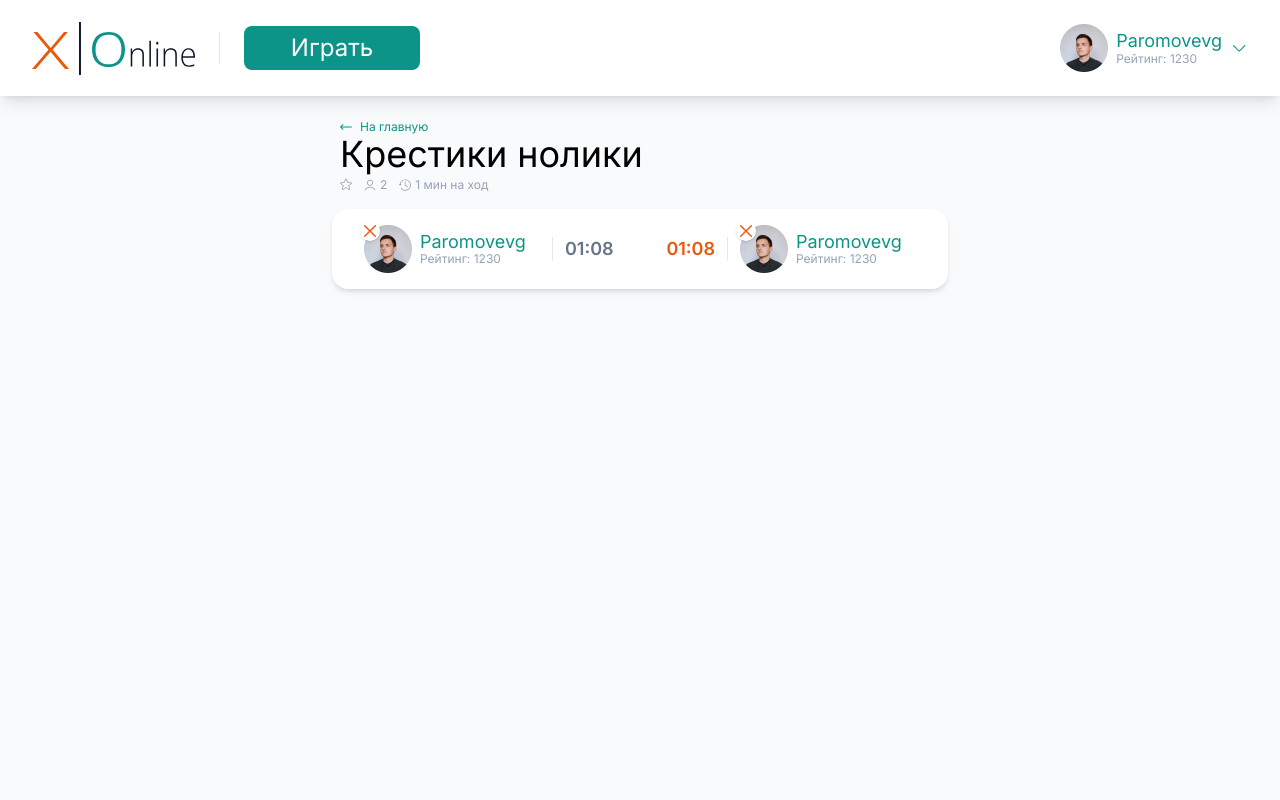
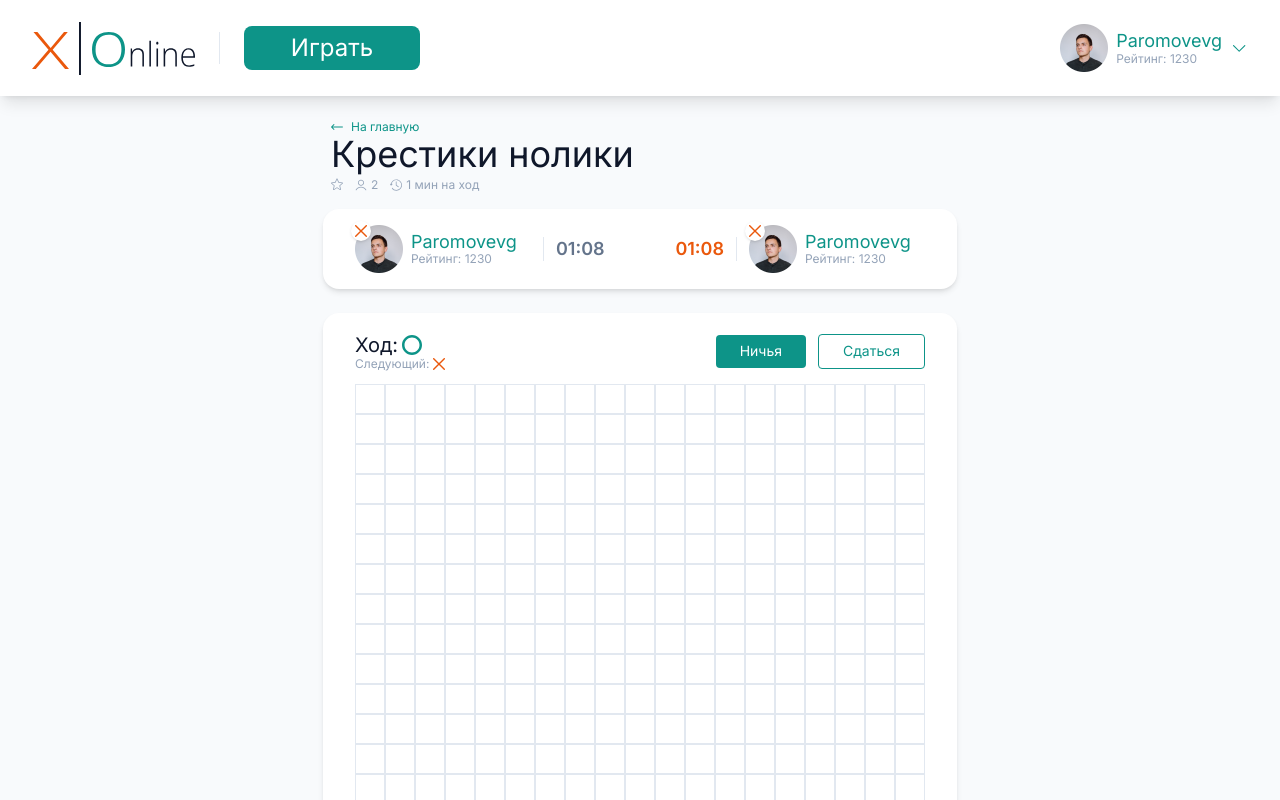
Before and after one commit to ingerstep/next-js, a Next.js app in the folder tic-tac-toe/: page / in a window 1280 px wide. Shown: the top 800 px of the page. Built offline with nearby package versions, Linux system fonts and the light colour scheme.

Commit message:
add ui kit + static field

```diff
--- /dev/null
+++ b/tic-tac-toe/components/game/game-field.jsx
@@ -0,0 +1,43 @@
+import clsx from "clsx";
+import { ZeroIcon } from "./icons/zero-icon";
+import { CrossIcon } from "./icons/cross-icon";
+import { UiButton } from "../uikit/ui-button";
+
+const cells = new Array(19 * 19).fill(null);
+
+export function GameField({ className }) {
+  return (
+    <div
+      className={clsx(
+        className,
+        "bg-white rounded-2xl shadow-md px-8 pt-5 pb-7 flex flex-col",
+      )}
+    >
+      <div className="flex gap-3 items-center">
+        <div className="mr-auto">
+          <div className="flex items-center gap-1 text-xl leading-tight">
+            Ход: <ZeroIcon className="w-5 h-5" />
+          </div>
+          <div className="flex items-center gap-1 text-xs leading-tight text-slate-400">
+            Следующий: <CrossIcon />
+          </div>
+        </div>
+
+        <UiButton size="md" variant="primary">
+          Ничья
+        </UiButton>
+        <UiButton size="md" variant="outline">
+          Сдаться
+        </UiButton>
+      </div>
+      <div className="grid grid-cols-[repeat(19,_30px)] grid-rows-[repeat(19,_30px)] -ml-px -mt-px pt-px pl-px mt-3">
+        {cells.map((_, i) => (
+          <button
+            key={i}
+            className="border border-slate-200 flex items-center justify-center"
+          ></button>
+        ))}
+      </div>
+    </div>
+  );
+}
--- a/tic-tac-toe/components/game/icons/history-icon.jsx
+++ b/tic-tac-toe/components/game/icons/history-icon.jsx
@@ -8,8 +8,8 @@ export function HistoryIcon() {
       fill="none"
     >
       <path
-        fill-rule="evenodd"
-        clip-rule="evenodd"
+        fillRule="evenodd"
+        clipRule="evenodd"
         d="M0.828815 5.0625C1.28631 2.35612 3.63025 0.375 6.37506 0.375C9.48175 0.375 12.0001 2.89331 12.0001 6C12.0001 9.10669 9.48175 11.625 6.37506 11.625C4.62419 11.6537 2.96969 10.8247 1.94444 9.405C1.82425 9.23625 1.86381 9.00206 2.03256 8.88188C2.20131 8.76169 2.4355 8.80125 2.55569 8.97C3.44106 10.191 4.86719 10.9024 6.37506 10.875C8.76588 10.8754 10.8042 9.14175 11.1876 6.78187C11.6194 4.12425 9.81494 1.62 7.1575 1.18819C4.50006 0.756375 1.99563 2.5605 1.56381 5.21812L1.79631 4.98375C1.94275 4.83731 2.1805 4.83731 2.32694 4.98375C2.47338 5.13019 2.47338 5.36794 2.32694 5.51437L1.38944 6.45187C1.3195 6.52238 1.22444 6.56213 1.12506 6.5625H1.08756C0.976002 6.55069 0.875502 6.48938 0.813815 6.39563L0.0638148 5.27063C-0.0522477 5.09869 -0.00687274 4.86544 0.165065 4.74937C0.337002 4.63331 0.570252 4.67869 0.686315 4.85063L0.828815 5.0625ZM8.19569 8.17688L5.94569 6.48938C5.86469 6.42413 5.81256 6.312 5.81256 6.1875V2.8125C5.81256 2.60531 5.98037 2.4375 6.18756 2.4375C6.39475 2.4375 6.56256 2.60531 6.56256 2.8125V6L8.64569 7.57687C8.81144 7.70119 8.845 7.93612 8.72069 8.10187C8.59637 8.26762 8.36144 8.30119 8.19569 8.17688Z"
         fill="currentColor"
       />
--- a/tic-tac-toe/components/game/icons/zero-icon.jsx
+++ b/tic-tac-toe/components/game/icons/zero-icon.jsx
@@ -1,6 +1,7 @@
-export function ZeroIcon() {
+export function ZeroIcon({ className }) {
   return (
     <svg
+      className={className}
       width="12"
       height="12"
       viewBox="0 0 12 12"
--- a/tic-tac-toe/components/game/index.js
+++ b/tic-tac-toe/components/game/index.js
@@ -1,2 +1,3 @@
 export { GameTitle } from "./game-title";
 export { GameInfo } from "./game-info";
+export { GameField } from "./game-field";
--- a/tic-tac-toe/components/header/header.jsx
+++ b/tic-tac-toe/components/header/header.jsx
@@ -2,15 +2,16 @@ import Image from "next/image";
 import logoSrc from "./logo.svg";
 import { Profile } from "../profile";
 import { ArrowDownIcon } from "./arrow-down-icon";
+import { UiButton } from "../uikit/ui-button";
 
 export function Header() {
   return (
     <header className="flex h-24 items-center px-8 bg-white shadow-lg">
       <Image src={logoSrc} alt="logo" />
       <div className="w-px h-8 bg-slate-200 mx-6"></div>
-      <button className="w-44 bg-teal-600 text-white rounded-lg px-5 py-2 text-2xl leading-tight hover:bg-teal-500 transition-colors">
+      <UiButton className="w-44" size="lg" variant="primary">
         Играть
-      </button>
+      </UiButton>
       <button className="ml-auto flex items-center gap-2 text-start text-teal-600">
         <Profile />
         <ArrowDownIcon />
--- /dev/null
+++ b/tic-tac-toe/components/uikit/ui-button.jsx
@@ -0,0 +1,27 @@
+import clsx from "clsx";
+
+/**
+ * @param {{
+ * children: any,
+ * className: string,
+ * size: 'md' | 'lg',
+ * variant: 'primary' | 'outline'
+ * }} props
+ */
+
+export function UiButton({ children, className, size, variant }) {
+  const buttonClassName = clsx(
+    "transition-colors",
+    className,
+    {
+      md: "rounded px-6 py-2 text-sm leading-tight",
+      lg: "rounded-lg px-5 py-2 text-2xl leading-tight",
+    }[size],
+    {
+      primary: "bg-teal-600 text-white hover:bg-teal-500",
+      outline: "border border-teal-600 text-teal-600 hover:bg-teal-50",
+    }[variant],
+  );
+
+  return <button className={buttonClassName}>{children}</button>;
+}
--- a/tic-tac-toe/package.json
+++ b/tic-tac-toe/package.json
@@ -1,5 +1,5 @@
 {
-  "name": "paromov-react-course",
+  "name": "tic-tac-toe",
   "version": "1.0.0",
   "description": "",
   "main": "index.js",
--- a/tic-tac-toe/pages/_app.jsx
+++ b/tic-tac-toe/pages/_app.jsx
@@ -1,3 +1,4 @@
+import clsx from "clsx";
 import "../styles/global.css";
 import { Inter } from "next/font/google";
 
@@ -5,7 +6,7 @@ const inter = Inter({ subsets: ["latin", "cyrillic"] });
 
 export default function App({ Component, pageProps }) {
   return (
-    <div className={inter.className}>
+    <div className={clsx(inter.className, "text-slate-900")}>
       <Component {...pageProps} />;
     </div>
   );
--- a/tic-tac-toe/pages/index.jsx
+++ b/tic-tac-toe/pages/index.jsx
@@ -1,13 +1,14 @@
-import { GameInfo, GameTitle } from "../components/game";
+import { GameField, GameInfo, GameTitle } from "../components/game";
 import { Header } from "../components/header";
 
 export default function HomePage() {
   return (
     <div className="bg-slate-50 min-h-screen">
       <Header />
-      <main className="pt-6 mx-auto max-w-[616px]">
+      <main className="pt-6 mx-auto  w-max">
         <GameTitle />
         <GameInfo className="mt-4" />
+        <GameField className="mt-6" />
       </main>
     </div>
   );
```
Also changed, not shown: tic-tac-toe/components/header/logo.svg.
